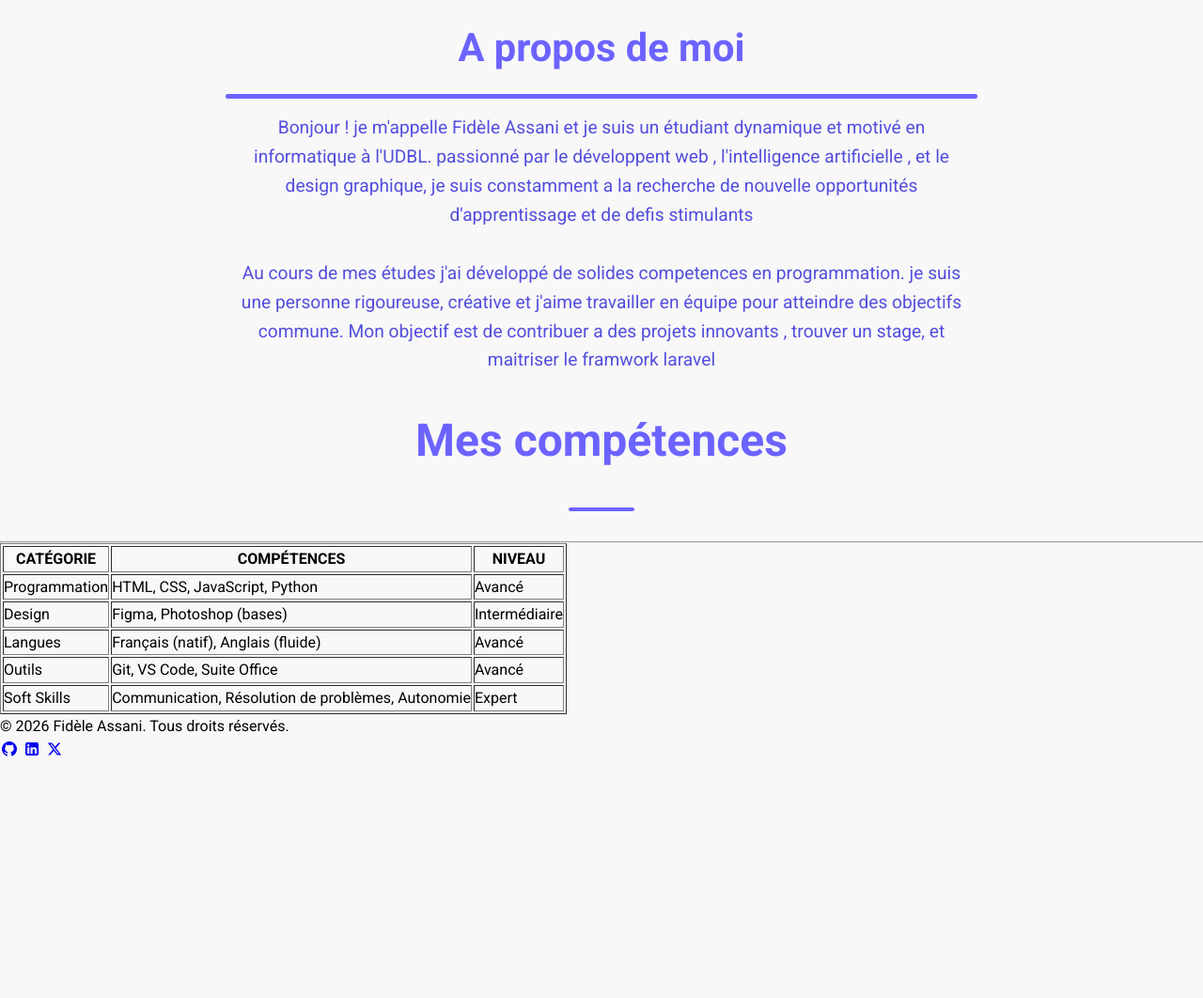
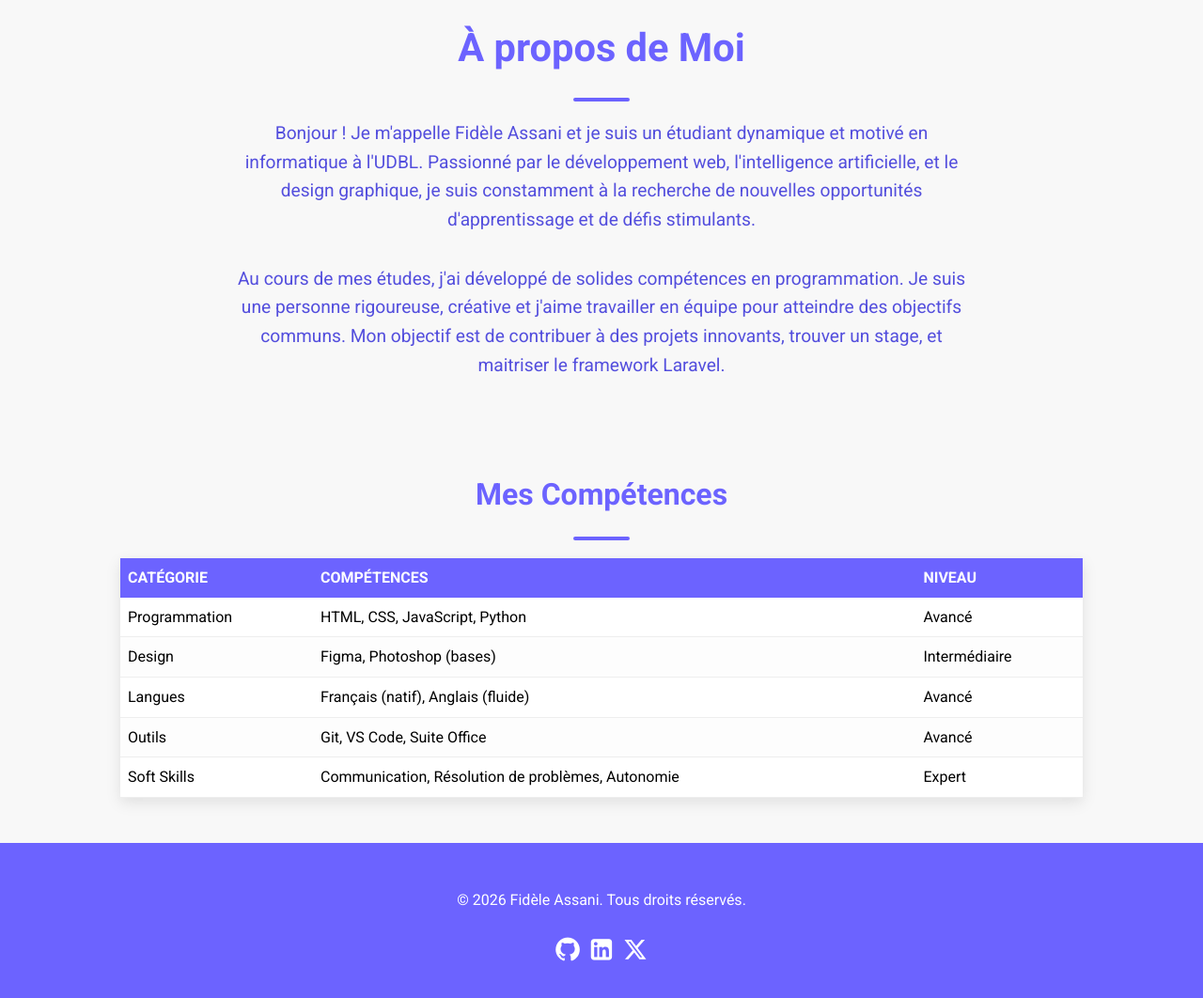
Before and after one commit to fidelefdk001/Mon-portfolio-2026, a plain HTML site: page index.html in a window 1280 px wide. Shown: the part 780-1842 px from the top of the page at 94% size. Before the commit the page ends 1591 px from the top, so only its background shows below. Drawn offline with Linux system fonts and the light colour scheme.

Commit message:
stylisation de la section competences et du footer

```diff
--- a/css/styles.css
+++ b/css/styles.css
@@ -121,6 +121,8 @@ body{
     width: 800px;
     margin: 6rem auto;
     text-align: center;
+    color: var(--text-gray);
+    font-size: 1.1rem;
 
 }
 .apropos h2{
@@ -132,10 +134,10 @@ body{
 .apropos h2::after{
     content: "";
     display: block;
-    width: 700;
-    height: 5px;
+    width: 60px;
+    height: 4px;
     background-color: var(--violet-doux);
-    margin: 1rem auto;
+    margin: 1.2rem auto;
     border-radius: 2px;
 
 }
@@ -144,16 +146,11 @@ body{
     color: var(--violet-fonce);
     font-size: 1.2rem;
 }
-.apropos{
-    width: 800px;
-    margin: auto;
-    text-align: center;
 
-}
 
-.competences h2{
+section h2{
     color:var(--violet-doux);
-    font-size: 3rem;
+    font-size: 2em;
     font-weight: 700;
     position: relative;
     text-align: center;
@@ -161,14 +158,80 @@ body{
 
 }
 
-.competences h2::after{
+section h2::after{
     content: "";
     display: block;
-    width: 70px;
+    width: 60px;
     height: 4px;
     background-color: var(--violet-doux);
-    margin: 2rem auto;
-    border-radius: 3px;
+    margin: 1.2rem auto;
+    border-radius: 2px;
 
 
 }
+
+.competences table{
+    width: 80%;
+    margin: 0 auto;
+    border-collapse: collapse;
+    background-color: #fff;
+    box-shadow: 0 5px 15px rgba(0, 0, 0, 0.1);
+}
+.competences table  th , .competences table td {
+   padding: 8px;
+
+
+
+}
+.competences table thead{
+    background-color: var(--violet-doux);
+    color: #fff;
+    text-transform: uppercase;
+
+
+
+}
+.competences table tbody td{
+    border-bottom: 1px solid var(--gris-claire);
+
+}
+.competences table tbody tr:nth-child(even){
+    background-color: #fdfdfd;
+
+}
+.competences table tbody tr{
+    transition: background-color 0.3s ease;
+
+}
+.competences table tbody tr:hover{
+    background-color: #f0f0f0;
+
+}
+
+.competences table thead th{
+    text-align: left;
+}
+
+footer{
+    margin-top: 3rem;
+    background-color: var(--violet-doux);
+    padding: 3rem 0;
+    text-align: center;
+
+}
+footer p {
+    color: white;
+    margin-bottom: 1.3rem;
+}
+footer a {
+    display: inline;
+    font-size: 1.6rem;
+    color: white;
+    margin-bottom: 0 10px;
+    transition: color 0.3s ease, tranform 0.2 ease;
+}
+footer a:hover{
+    color: var(--orange-vif);
+    transform: translate(-3px);
+
+}
--- a/index.html
+++ b/index.html
@@ -14,52 +14,48 @@
 
 <body>
     <header>
-
         <div>
             <h3><a href="#">Mon portfolio</a></h3>
         </div>
 
         <nav>
             <ul>
-                <li><a href="index.html"class="active">Accueil</a></li>
+                <li><a href="index.html" class="active">Accueil</a></li>
                 <li><a href="projets.html">Projets</a></li>
-                <li><a href="passions.html">passions</a></li>
-                <li><a href="divertissements.html">divertissement</a></li>
+                <li><a href="passions.html">Passions</a></li>
+                <li><a href="divertissements.html">Divertissement</a></li>
                 <li><a href="contact.html">Contact</a></li>
             </ul>
         </nav>
+    </header>
 
-    </header>
     <main>
+
         <section class="hero">
-
             <div>
-                <h1>Bonjour, je suis fidele 🙂</h1>
-                <p> Etudiant en L2 et passionné par web </p>
+                <h1>Bonjour, je suis Fidèle 🙂</h1>
+                <p>Etudiant en L2 et passionné par le Web</p>
                 <a href="projets.html">Voir mes projets</a>
             </div>
 
-
             <div>
-                <img src="img/photodeprofil.jpg" alt="Photo de profil"  width="200" height="250" >
-            </div>
-        </section >
-        <section class="apropos">
-
-            <div>
-                <h2> A propos de moi </h2>
-                <p> Bonjour ! je m'appelle Fidèle Assani et je suis un étudiant dynamique et motivé en informatique à l'UDBL. passionné par le développent web , l'intelligence artificielle , et le design graphique, je suis constamment a la recherche de nouvelle opportunités d'apprentissage et de defis stimulants   </p>
-                <p>Au cours de mes études j'ai développé de solides competences en programmation. je suis une personne rigoureuse, créative et j'aime travailler en équipe pour atteindre des objectifs commune. Mon objectif est de contribuer a des projets innovants , trouver un stage, et maitriser le framwork laravel</p>
+                <img src="img/photodeprofil.jpg" alt="Photo de profil" width="200" height="250">
             </div>
         </section>
+
+        <section class="apropos">
+            <div>
+                <h2>À propos de Moi</h2>
+                <p>Bonjour ! Je m'appelle Fidèle Assani et je suis un étudiant dynamique et motivé en informatique à l'UDBL. Passionné par le développement web, l'intelligence artificielle, et le design graphique, je suis constamment à la recherche de nouvelles opportunités d'apprentissage et de défis stimulants.</p>
+                <p>Au cours de mes études, j'ai développé de solides compétences en programmation. Je suis une personne rigoureuse, créative et j'aime travailler en équipe pour atteindre des objectifs communs. Mon objectif est de contribuer à des projets innovants, trouver un stage, et maitriser le framework Laravel.</p>
+            </div>
+        </section>
+
         <section class="competences">
+            <div>
+                <h2>Mes Compétences</h2>
 
-
-            <div>
-                <h2>Mes compétences</h2>
-                <table border="">
-
-
+                <table>
                     <thead>
                         <tr>
                             <th>CATÉGORIE</th>
@@ -67,10 +63,8 @@
                             <th>NIVEAU</th>
                         </tr>
                     </thead>
-
                     <tbody>
                         <tr>
-                            <hr>
                             <td>Programmation</td>
                             <td>HTML, CSS, JavaScript, Python</td>
                             <td>Avancé</td>
@@ -101,10 +95,10 @@
             </div>
         </section>
 
-    </section>
     </main>
 
     <footer>
+
         <p>© 2026 Fidèle Assani. Tous droits réservés.</p>
         <div>
             <p>
@@ -113,6 +107,7 @@
                 <a href="#"><i class="fa-brands fa-x-twitter"></i></a>
             </p>
         </div>
+
     </footer>
 </body>
 </html>
```
